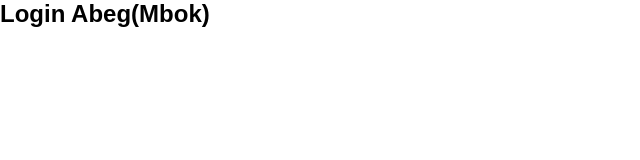
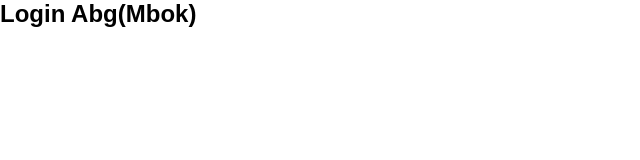
Before and after one commit to GideonOdiokine/discord-clone, a React (Create React App) app: page / in a window 1280 px wide. Shown: the top 160 px of the page, without its empty margins (0-640 px from the left). Built offline with nearby package versions, Linux system fonts and the light colour scheme.

Commit message:
edit login

```diff
--- a/src/App.js
+++ b/src/App.js
@@ -14,7 +14,7 @@
           <Chat />
         </>
       ) : (
-        <h2>Login Abeg(Mbok)</h2>
+        <h2>Login Abg(Mbok)</h2>
       )}
     </div>
   );
```
